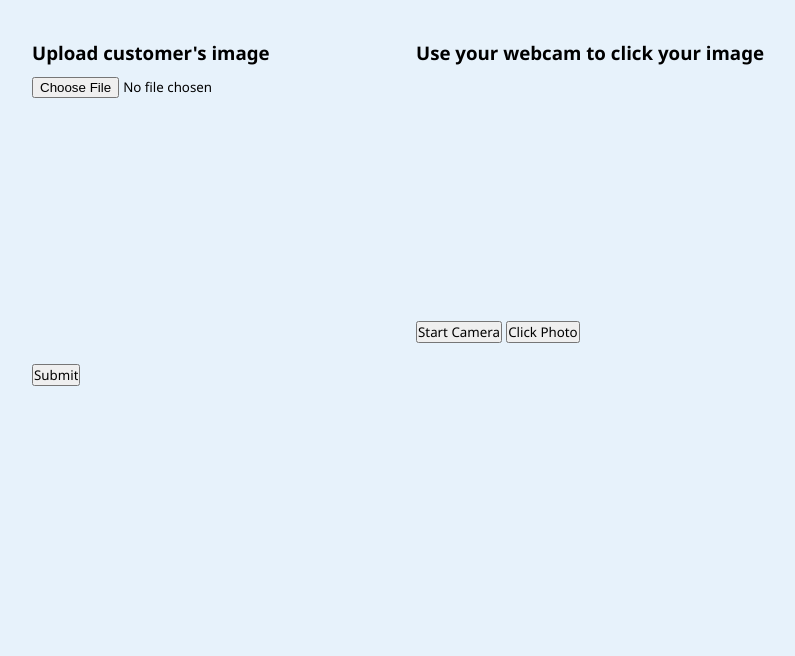
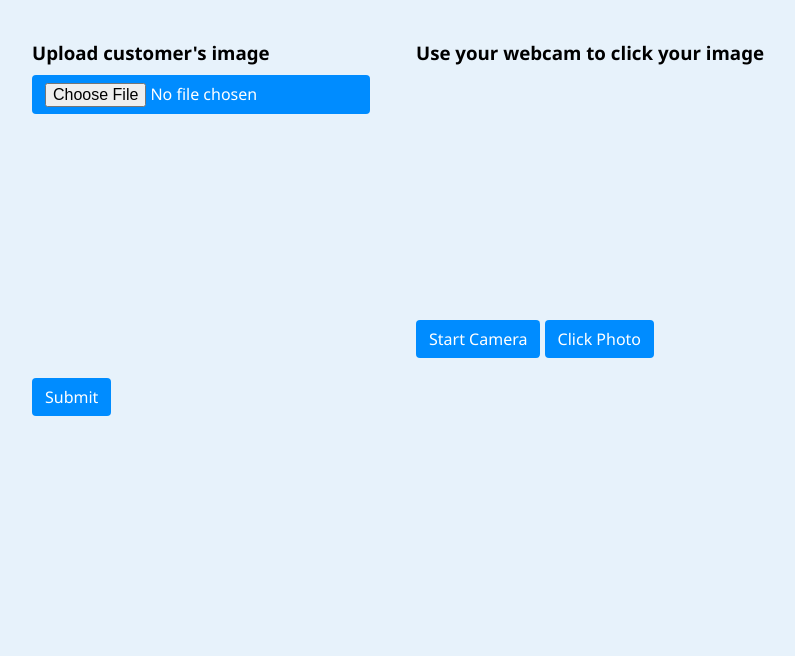
Before and after one commit to Tejasw2002/FacialRecognition_Engage2022, a Flask app: page /app.py in a window 1280 px wide. Shown: the part 53-709 px from the top of the page, without its empty margins (224-1019 px from the left). Run offline with Flask 2, Linux system fonts and the light colour scheme; parts of the project's set-up code (start-up, migrations or seed data) failed here and were passed over.

Commit message:
Version 1.1

```diff
--- a/app.py
+++ b/app.py
@@ -1,5 +1,5 @@
 # importing the required libraries
-from flask import Flask, render_template, request, session
+from flask import Flask,render_template, request, session
 from deepface import DeepFace
 from openpyxl import load_workbook
 import numpy as np
@@ -10,27 +10,29 @@ from scipy import spatial
 import os
 import shutil
 
+#Change this to the path of your folder
+BASE_PATH = r'C:\Users\\tejaw\Desktop\Eng\\'
+
 # Directory where the images of the customers are stored
 # The files are saved with the id of the customers
-CUSTOMER_PHOTOS_DIR = r'C:\Users\tejaw\Desktop\Eng\Customers'
+CUSTOMER_PHOTOS_DIR = BASE_PATH+'Customers'
 
 # File which stores the personal records of the customers
-CUSTOMERS_RECORDS = r'C:\Users\tejaw\Desktop\Eng\Customers.txt'
+CUSTOMERS_RECORDS = CUSTOMER_PHOTOS_DIR+'.txt'
 
-# An excel file to store the orders of the customers
-filename = r'C:\Users\tejaw\Desktop\Eng\Book2.xlsx'
+# An excel file to store the order history of the customers
+HISTORY = BASE_PATH+'History.xlsx'
 
+# An excel file which contains the name of the food items and the tags associated with them
+FOODITEMS = BASE_PATH+'Foods.xlsx'
 
-wb = load_workbook(filename)
-
+wb = load_workbook(HISTORY)
+df1 = pd.read_excel(FOODITEMS)
 app = Flask(__name__)
 
 # Our temporary jpg file, uploaded by the user will be stored here
-app.config['UPLOAD_FOLDER'] = r'C:\Users\\tejaw\Desktop\Eng\\'
+app.config['UPLOAD_FOLDER'] = BASE_PATH
 app.secret_key = "super secret key"
-
-# This file contains the name of the food items and the tags associated with them
-df1 = pd.read_excel('Book1.xlsx')
 
 # Creating a vector for each food item based on the tags associated with them
 cv = CountVectorizer()
@@ -56,9 +58,8 @@ def findimage(image):
     # id, path of the image and the distance metric
     # We use the path of the image to get the id of the customer
 
-    cust_id = int(df['identity'][0].split('/')[1].split(".")
-                  [0]) if df.shape[0] != 0 else 0
-    to_remove = r"C:\Users\tejaw\Desktop\Eng\Customers/representations_vgg_face.pkl"
+    cust_id = int(os.path.splitext(os.path.basename(df['identity'][0]))[0]) if df.shape[0] != 0 else 0
+    to_remove = CUSTOMER_PHOTOS_DIR+r"\\representations_vgg_face.pkl"
     if os.path.exists(to_remove):
         os.remove(to_remove)
     found = 1
@@ -160,7 +161,7 @@ def recommend(found, cust_id, image):
     message["emotion"] = temp
     message['mood'] = emotion
     message["found"] = "We currently have no suggestions for you!!!" if found == 0 else "Based on your previous purchases, we have some suggestions for you"
-    df2 = pd.read_excel('Book2.xlsx')
+    df2 = pd.read_excel(HISTORY)
     x = list(df2.loc[(df2['Customer_ID'] == cust_id) & (
         df2['Emotion'] == emotion.capitalize())]['Order'])
     if len(x) == 0:
@@ -190,7 +191,7 @@ def recommend(found, cust_id, image):
 
 def updateExcel(cust_id, mood, order_list):
     wb.worksheets[0].append([cust_id, mood, order_list])
-    wb.save(filename)
+    wb.save(HISTORY)
 
 
 if __name__ == "__main__":
--- a/link.txt
+++ b/link.txt
@@ -1 +1,3 @@
 https://drive.google.com/file/d/16TwHBkB-NxCGbpYSWP5FpedL7cK7e6xx/view?usp=sharing
+
+/c/Users/tejaw/.ssh/id_rsa.pub
--- a/templates/layout.html
+++ b/templates/layout.html
@@ -61,7 +61,25 @@
             background-color: white;
             padding: 20px;
         }
-
+        button:hover, input[type='submit']:hover, input[type='file']:hover {
+            cursor: pointer;
+            background-color: #007ce2;
+        }
+        button, input[type='submit'], input[type='file'] {
+            color: #fff;
+            background-color: #008cff;
+            border-color: #17a2b8;
+            font-weight: 400;
+            display: inline-block;
+            text-align: center;
+            white-space: nowrap;
+            vertical-align: middle;
+            border: 1px solid transparent;
+            padding: 0.375rem 0.75rem;
+            font-size: 1rem;
+            line-height: 1.5;
+            border-radius: 0.25rem;
+        }
         {% block head %}
         {% endblock %}
 
```
Also changed, not shown: requirements.txt (added, +7 -0 lines), readme.md (added), temp.jpg (deleted), 5 other files.
